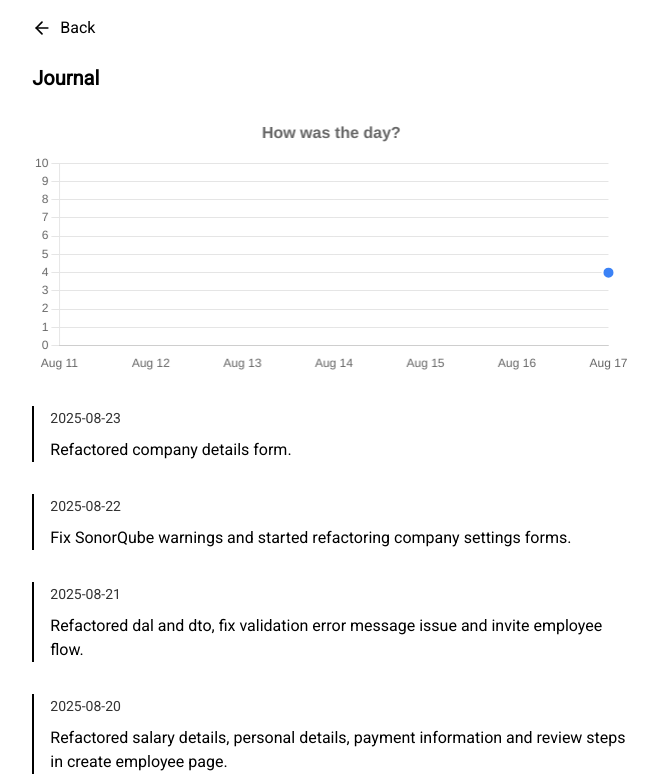
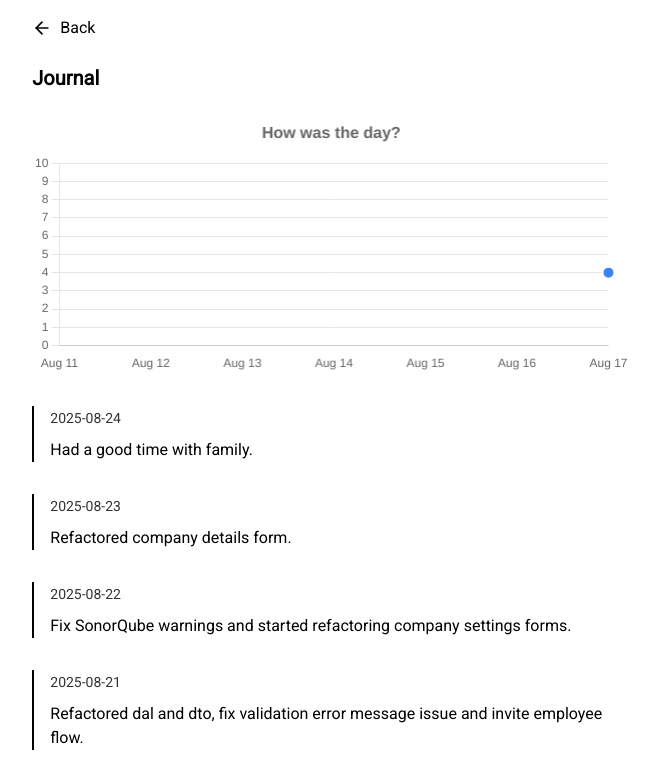
Before and after one commit to minamicode/minamicode.com, a Next.js app: page /journal in a window 1280 px wide. Shown: the top 780 px of the page, without its empty margins (309-967 px from the left). Built offline with nearby package versions, Linux system fonts and the light colour scheme.

Commit message:
add a journal entry

```diff
--- a/src/app/_components/JournalEntries.tsx
+++ b/src/app/_components/JournalEntries.tsx
@@ -8,6 +8,11 @@ type JournalEntry = {
 };
 
 const entries: JournalEntry[] = [
+  {
+    date: "2025-08-24",
+    text: "Had a good time with family.",
+    chart: 3,
+  },
   {
     date: "2025-08-23",
     text: "Refactored company details form.",
```
